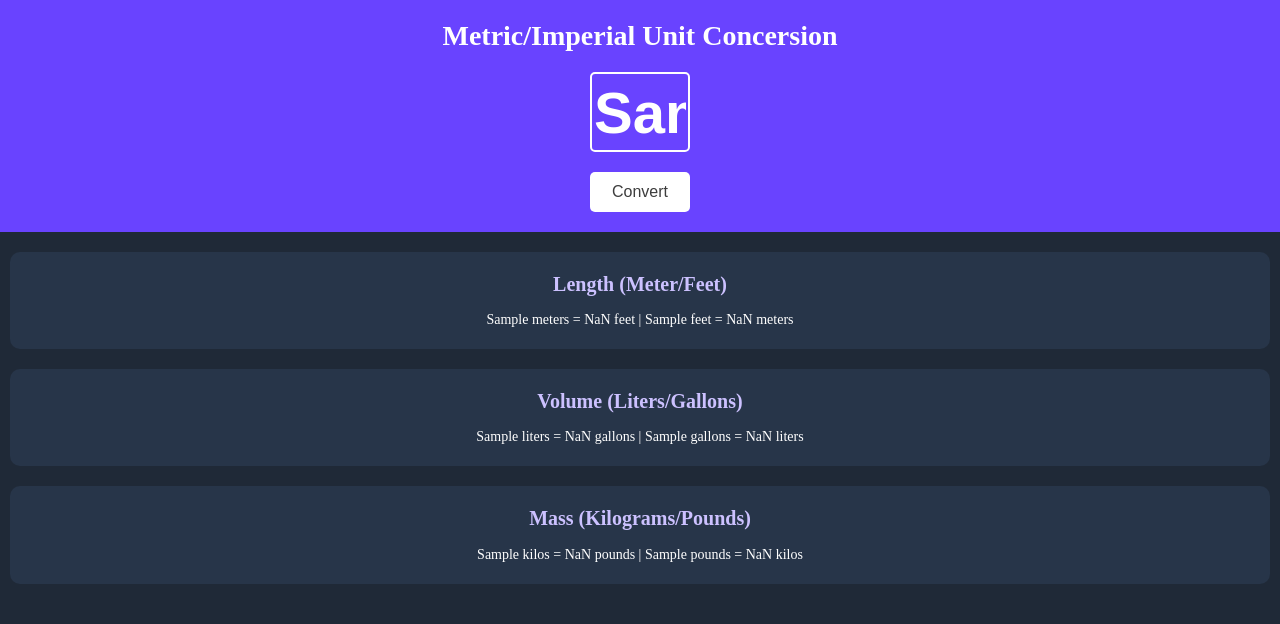
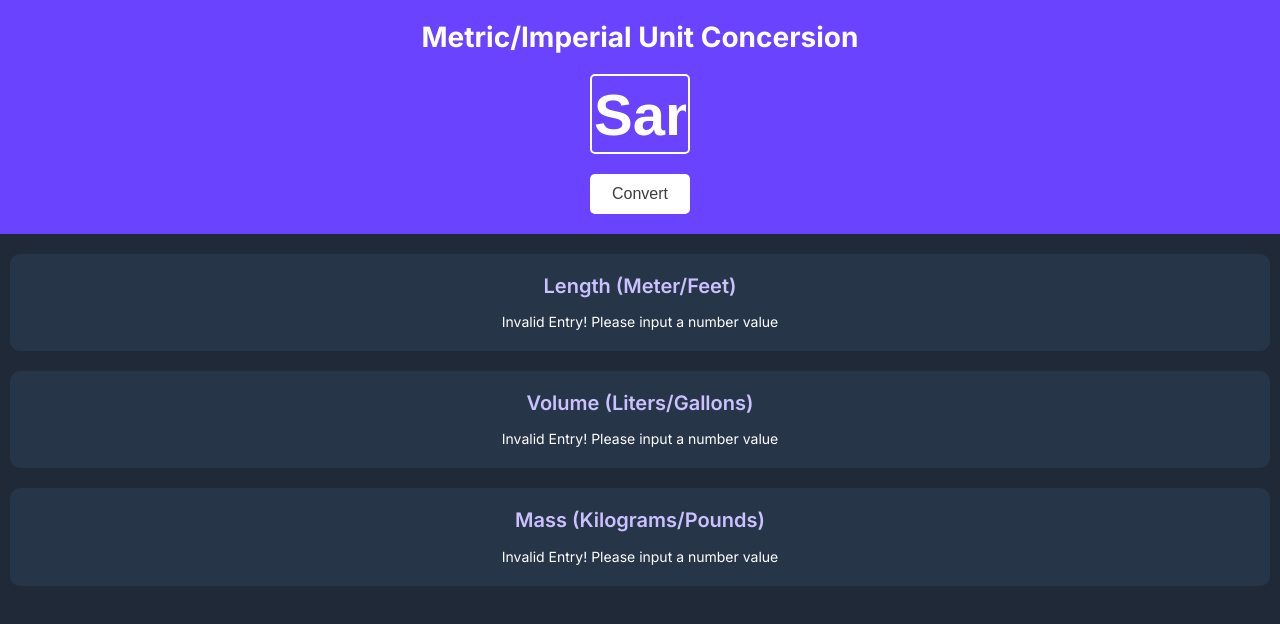
Before and after one commit to Denilson15/metric-imperial-conversion, a website built with Vite: page index.html in a window 1280 px wide. Both pictures are taken after typing "Sample" into the empty fields and a click on the button "Convert". Built offline with nearby package versions, Linux system fonts and the light colour scheme.

Commit message:
updated index.js and index.css
new check for invalid entries in input inside of convertValues function and added a render function that gets called on when the button is clicked.

updated font family on css

```diff
--- a/index.css
+++ b/index.css
@@ -2,6 +2,7 @@ body {
     margin: 0;
     background-color: #1F2937;
     color: #FFFFFF;
+    font-family: "Inter", serif;
 }
 
 #main-container{
--- a/index.html
+++ b/index.html
@@ -1,6 +1,9 @@
 <html>
     <head>
         <link rel="stylesheet" href="index.css">
+        <link rel="preconnect" href="https://fonts.googleapis.com">
+        <link rel="preconnect" href="https://fonts.gstatic.com" crossorigin>
+        <link href="https://fonts.googleapis.com/css2?family=Inter:ital,opsz,wght@0,14..32,100..900;1,14..32,100..900&display=swap" rel="stylesheet">
     </head>
     <body>
         <div id="main-container">
--- a/index.js
+++ b/index.js
@@ -11,14 +11,24 @@ const massEl = document.getElementById("mass");
 const convertBtn = document.getElementById("convert");
 
 
-convertBtn.addEventListener("click", function(){
+function render(){
     const value = inputEl.value;
     convertValues(value, lengthEl);
     convertValues(value, volumeEl);
     convertValues(value, massEl);
+}
+
+convertBtn.addEventListener("click", function(){
+    render();
 })
 
 function convertValues(input, unitEl){
+    if(isNaN(input)){
+        let message = `Invalid Entry! Please input a number value`;
+        unitEl.textContent = message;
+        return;
+    }
+    else{
         let unit;
         let unitAlt = "";
         let conversionValue;
@@ -44,11 +54,5 @@ function convertValues(input, unitEl){
         let message = `${input} ${unit} = ${conversion1} ${unitAlt} | ${input} ${unitAlt} = ${conversion2} ${unit}`;
 
         unitEl.textContent = message;
-
-    // let lengthMessage =
-    // `${input.value} meters = ${(input.value * 3.281).toFixed(3)} feet | ${input.value} feet = ${(input.value / 3.281).toFixed(3)} meters`;
-    // let volumeMessage =
-    // `${input.value} liters = ${(input.value * 0.264).toFixed(3)} gallons | ${input.value} gallons = ${(input.value / 0.264).toFixed(3)} liters`;
-    // let massMessage =
-    // `${input.value} kilos = ${(input.value * 2.204).toFixed(3)} pounds | ${input.value} pounds = ${(input.value / 2.204).toFixed(3)} kilos`;
     }
+}
```
Lines whose indentation alone changed are shown as unchanged.
